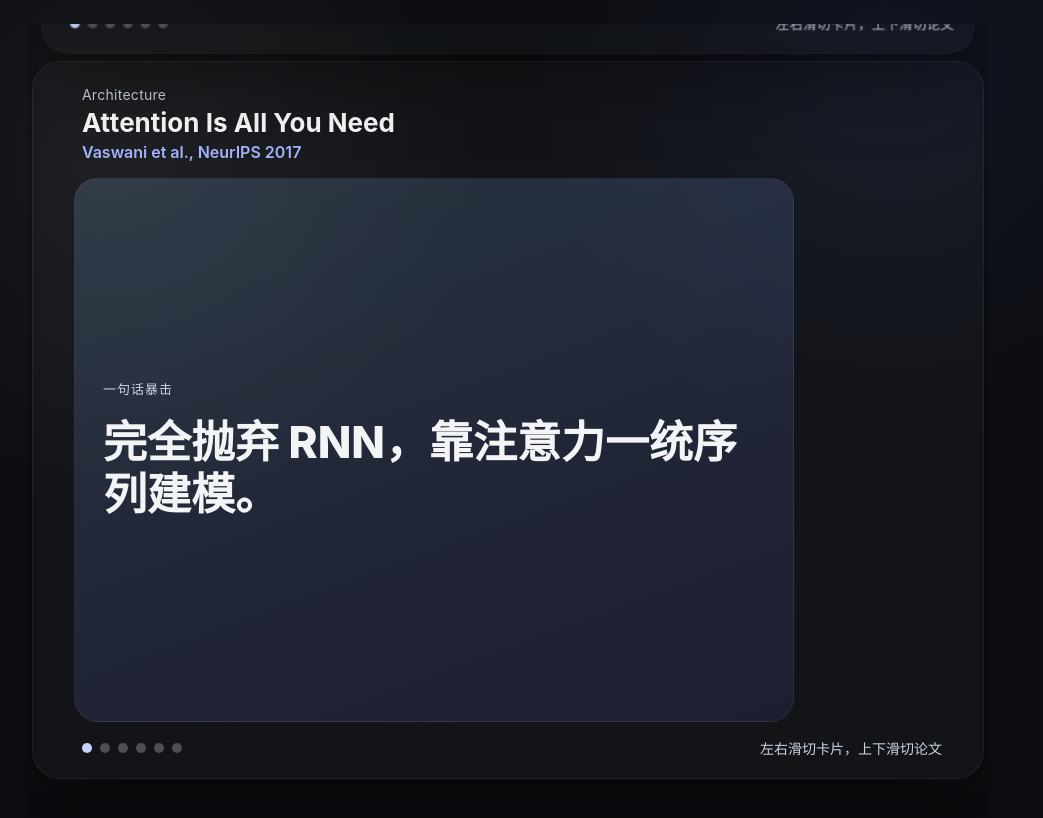
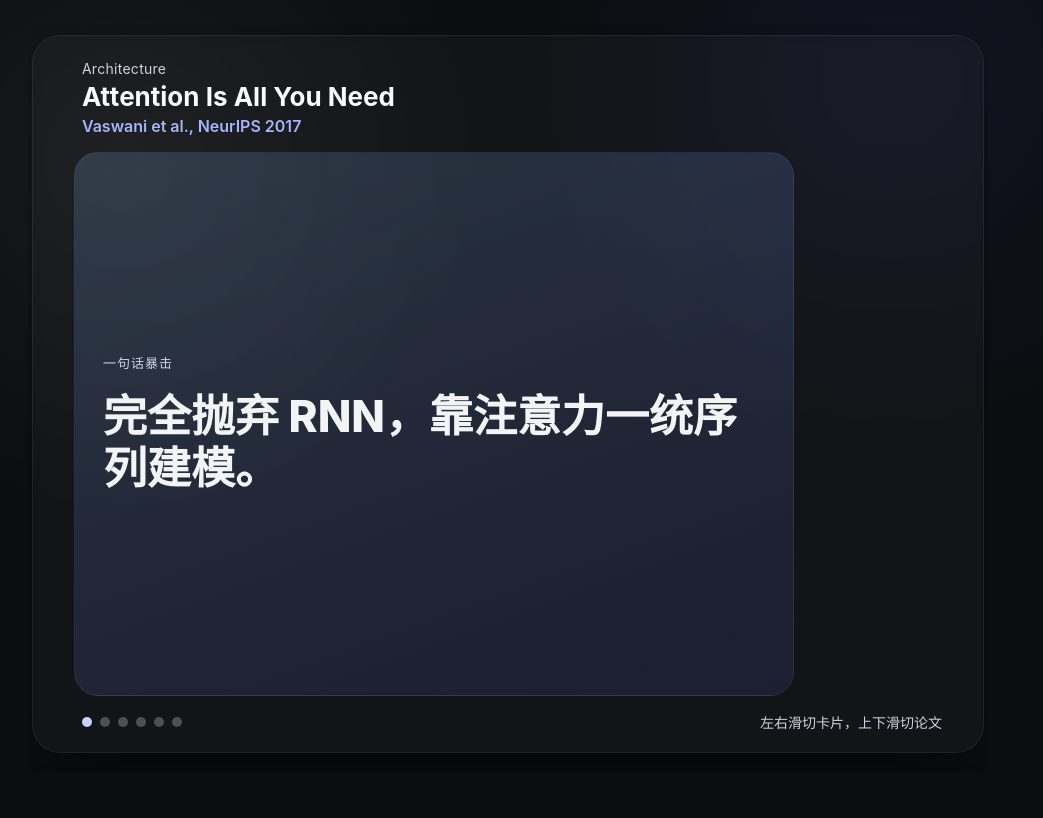
Before and after one commit to cklxx/paper, a React (Vite) app: page / in a window 1280 px wide. Shown: the top 818 px of the page, without its empty margins (132-1175 px from the left). Built offline with nearby package versions, Linux system fonts and the light colour scheme.

Commit message:
Improve card swipe sensitivity and lock layout

```diff
--- a/src/App.tsx
+++ b/src/App.tsx
@@ -10,7 +10,7 @@ import {
   rankPapersForUser,
 } from "./data/recommendations";
 
-const SWIPE_THRESHOLD = 50;
+const SWIPE_THRESHOLD = 28;
 type SwipeStart = { x: number; y: number };
 const rankedPapers = rankPapersForUser(
   samplePapers,
--- a/src/styles.css
+++ b/src/styles.css
@@ -16,6 +16,7 @@ body {
 
 body {
   margin: 0;
+  overflow: hidden;
   overscroll-behavior: none;
   background: radial-gradient(circle at 20% 20%, rgba(255, 255, 255, 0.05), transparent 30%),
     radial-gradient(circle at 80% 10%, rgba(99, 102, 241, 0.08), transparent 30%),
@@ -23,11 +24,12 @@ body {
 }
 
 #root {
-  min-height: 100%;
+  height: 100%;
 }
 
 .app {
-  min-height: 100vh;
+  height: 100vh;
+  overflow: hidden;
   padding: 24px 20px 28px;
   display: grid;
   place-items: center;
@@ -48,8 +50,7 @@ body {
   }
 
   .app {
-    overflow: auto;
-    -webkit-overflow-scrolling: auto;
+    overflow: hidden;
   }
 }
 
@@ -85,7 +86,7 @@ body {
 
 .feed {
   width: min(960px, 100%);
-  height: 100vh;
+  height: 100%;
   overflow: hidden;
   display: flex;
   flex-direction: column;
```
